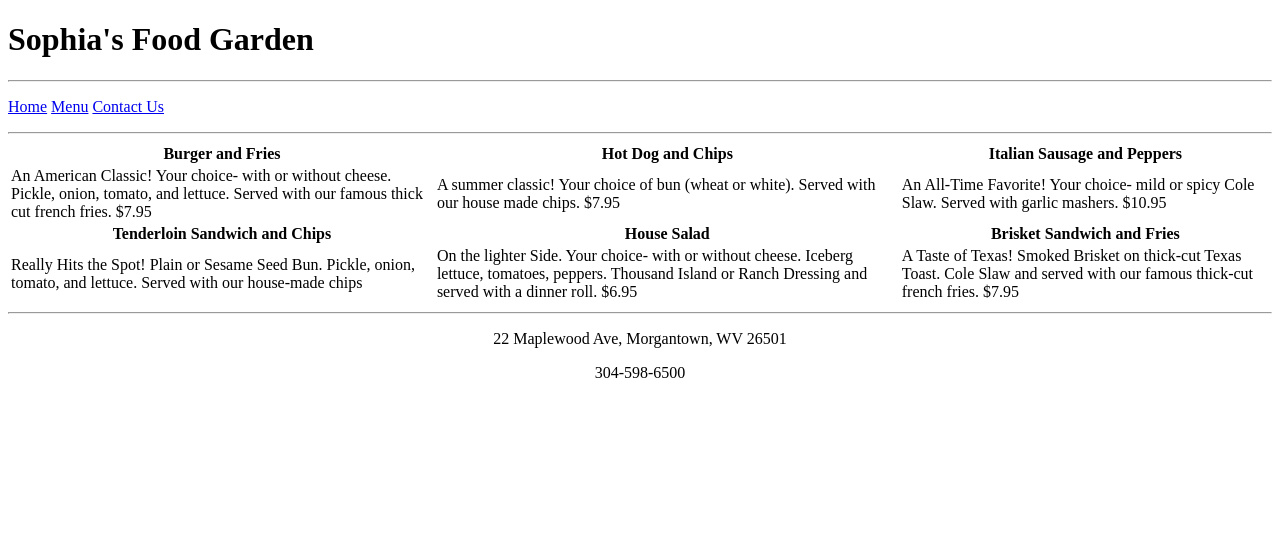
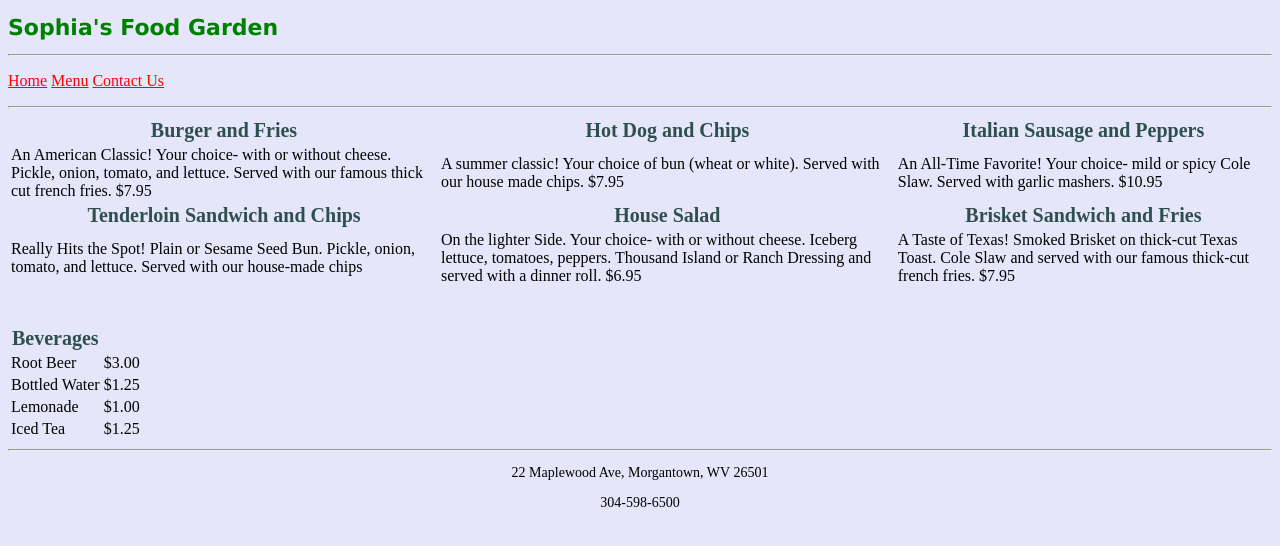
Before and after one commit to jennagordon/restaurants, a plain HTML site: page menu.html in a window 1280 px wide. Drawn offline with Linux system fonts and the light colour scheme.

Commit message:
adding css to restaurant files

```diff
--- a/menu.html
+++ b/menu.html
@@ -2,6 +2,17 @@
 <html>
 <head>
   <title>Menu</title>
+  <link href="restaurantStyles.css" rel="stylesheet" type="text/css" />
+  <style>
+    body {
+      background-color: #E6E6FA;
+    }
+    th {
+      font-size: 20px;
+      font-style: bold;
+      color: #2F4F4F;
+    }
+  </style>
 </head>
 <body>
   <div>
@@ -42,12 +53,35 @@
             our famous thick-cut french fries. $7.95</td>
         </tr>
   </table>
-  <hr />
+  <br />
+  <br />
+  <table>
+    <tr>
+      <th>Beverages</th>
+    </tr>
+    <tr>
+      <td>Root Beer</td>
+      <td>$3.00</td>
+    </tr>
+    <tr>
+      <td>Bottled Water</td>
+      <td>$1.25</td>
+    </tr>
+    <tr>
+      <td>Lemonade</td>
+      <td>$1.00</td>
+    </tr>
+    <tr>
+      <td>Iced Tea</td>
+      <td>$1.25</td>
+    </tr>
+  </table>
+    <hr />
 </div>
-<div id="footer">
+<div>
   <footer>
-    <p><center>22 Maplewood Ave, Morgantown, WV 26501</center></p>
-    <p><center>304-598-6500</center></p>
+    <p>22 Maplewood Ave, Morgantown, WV 26501</p>
+    <p>304-598-6500</p>
 </div>
 </body>
 </html>
--- /dev/null
+++ b/restaurantStyles.css
@@ -0,0 +1,27 @@
+/*common elements across all pages*/
+h1 {
+  font-size: 22px;
+  font-style: bold;
+  color: green;
+  font-family: Verdana, Geneva, sans-serif;
+}
+footer {
+  font-size: 14px;
+  text-align: center;
+}
+.required{
+  font-weight: bold;
+}
+a:link{
+  color: red;
+}
+a:visited{
+  color: #800080;
+}
+a:hover{
+  color: #008B8B;
+  font-weight: bold;
+}
+a:active{
+  text-decoration: none;
+}
```
Also changed, not shown: Home Page.html (+7 -6 lines), contactUs.html (+8 -7 lines).
